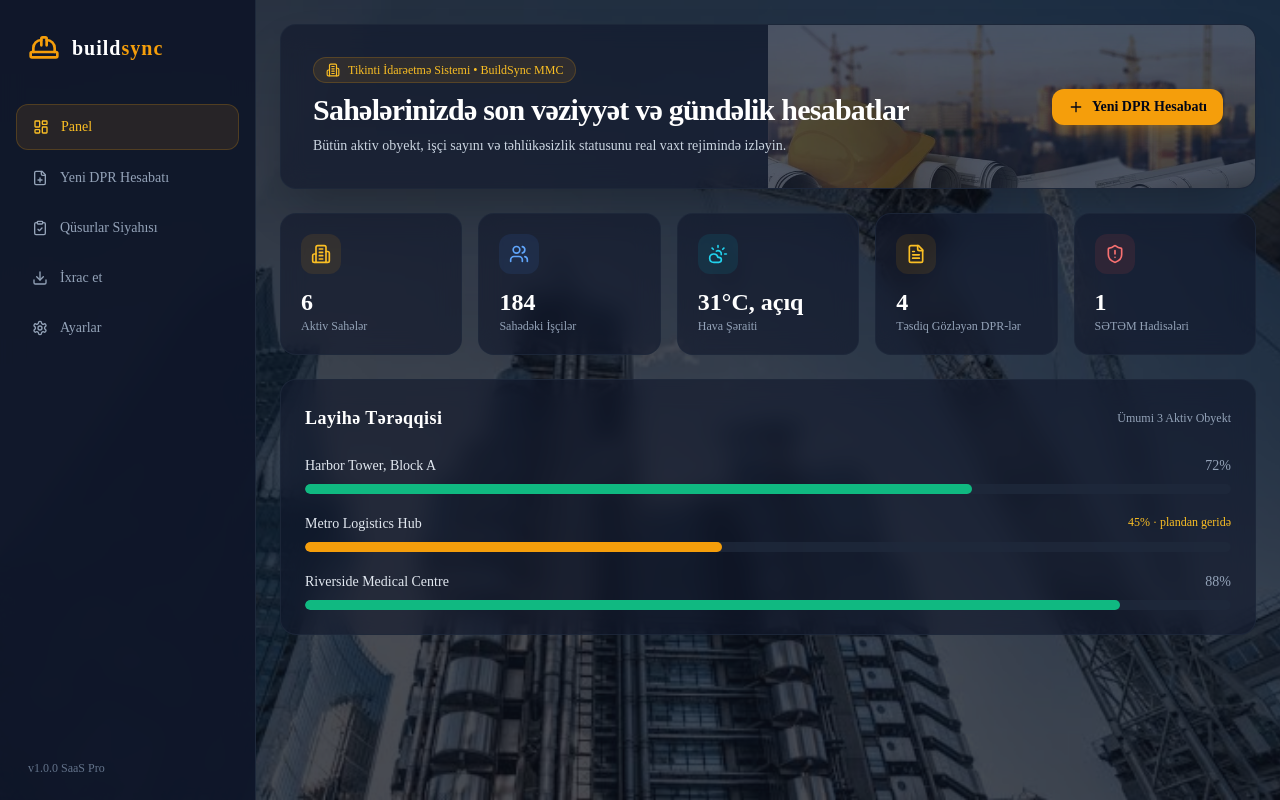
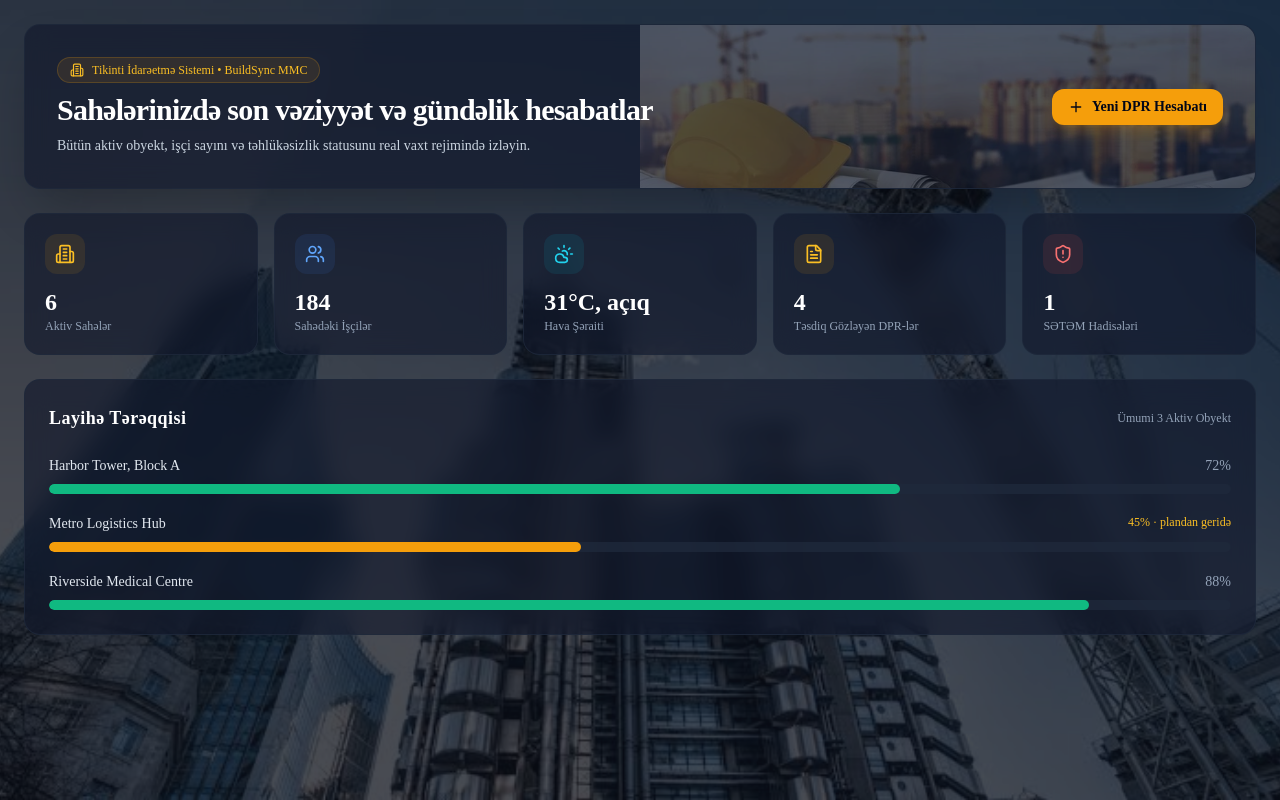
Before and after one commit to soki001/bakuwork, a Next.js app: page / in a window 1280 px wide. Built offline with nearby package versions, Linux system fonts and the light colour scheme.

Commit message:
Update layout.tsx

```diff
--- a/app/layout.tsx
+++ b/app/layout.tsx
@@ -1,92 +1,7 @@
 'use client';
 
 import './globals.css';
-import {
-  LayoutDashboard,
-  FilePlus,
-  ClipboardCheck,
-  Download,
-  Settings,
-  HardHat
-} from 'lucide-react';
-import { LanguageProvider, useLanguage } from '../context/LanguageContext';
-import React, { useState } from 'react';
-
-function RootLayoutContent({ children }: { children: React.ReactNode }) {
-  const { t } = useLanguage();
-  const [currentView, setCurrentView] = useState<'dashboard' | 'settings'>('dashboard');
-
-  return (
-    <div className="min-h-screen bg-[#0b0f19] text-white flex">
-
-      {/* TAM SOL KÖK PANEL (SIDEBAR) - ARTIQ NƏZARƏTİMİZDƏDİR */}
-      <aside className="w-64 bg-slate-900/95 border-r border-slate-800 min-h-screen p-4 flex flex-col justify-between backdrop-blur-md shrink-0 z-30">
-        <div>
-          {/* Logo */}
-          <div className="flex items-center gap-3 px-3 py-4 mb-6">
-            <HardHat className="w-8 h-8 text-amber-500" />
-            <span className="font-bold text-xl tracking-wider text-white">
-              build<span className="text-amber-500">sync</span>
-            </span>
-          </div>
-
-          {/* Menyu Elementləri */}
-          <nav className="space-y-1.5">
-            <a
-              href="/"
-              className="w-full flex items-center gap-3 px-4 py-3 rounded-xl text-sm font-medium transition-all bg-amber-500/10 text-amber-400 border border-amber-500/20"
-            >
-              <LayoutDashboard className="w-4 h-4" />
-              {t.dashboard}
-            </a>
-
-            <button
-              onClick={() => alert('Yeni DPR Hesabatı formu tezliklə əlavə olunacaq!')}
-              className="w-full flex items-center gap-3 px-4 py-3 rounded-xl text-sm font-medium transition-all text-slate-400 hover:bg-slate-800/60 hover:text-slate-200"
-            >
-              <FilePlus className="w-4 h-4" />
-              {t.newDpr}
-            </button>
-
-            <button
-              onClick={() => alert('Qüsurlar Siyahısı bölməsi hazırlanır.')}
-              className="w-full flex items-center gap-3 px-4 py-3 rounded-xl text-sm font-medium transition-all text-slate-400 hover:bg-slate-800/60 hover:text-slate-200"
-            >
-              <ClipboardCheck className="w-4 h-4" />
-              {t.punchList}
-            </button>
-
-            <button
-              onClick={() => alert('Hesabatların ixracı funksionallığı aktivləşdirilir.')}
-              className="w-full flex items-center gap-3 px-4 py-3 rounded-xl text-sm font-medium transition-all text-slate-400 hover:bg-slate-800/60 hover:text-slate-200"
-            >
-              <Download className="w-4 h-4" />
-              {t.export}
-            </button>
-
-            {/* AYARLAR DÜYMƏSİ - İNDİ SOL PANELDƏ TAM GÖRÜNÜR */}
-            <a
-              href="/settings"
-              className="w-full flex items-center gap-3 px-4 py-3 rounded-xl text-sm font-medium transition-all text-slate-400 hover:bg-slate-800/60 hover:text-slate-200"
-            >
-              <Settings className="w-4 h-4" />
-              {t.settings}
-            </a>
-          </nav>
-        </div>
-
-        <div className="px-3 py-2 text-xs text-slate-500 font-medium">
-          v1.0.0 SaaS Pro
-        </div>
-      </aside>
-
-      {/* ƏSAS İÇƏRİK BÖLGƏSİ */}
-      <main className="flex-1 overflow-y-auto">
-        {children}
-      </main>
-    </div>
-  );
-}
+import { LanguageProvider } from '../context/LanguageContext';
 
 export default function RootLayout({
   children,
@@ -97,9 +12,7 @@ export default function RootLayout({
     <html lang="az">
       <body className="bg-[#0b0f19] text-white">
         <LanguageProvider>
-          <RootLayoutContent>
-            {children}
-          </RootLayoutContent>
+          {children}
         </LanguageProvider>
       </body>
     </html>
```
